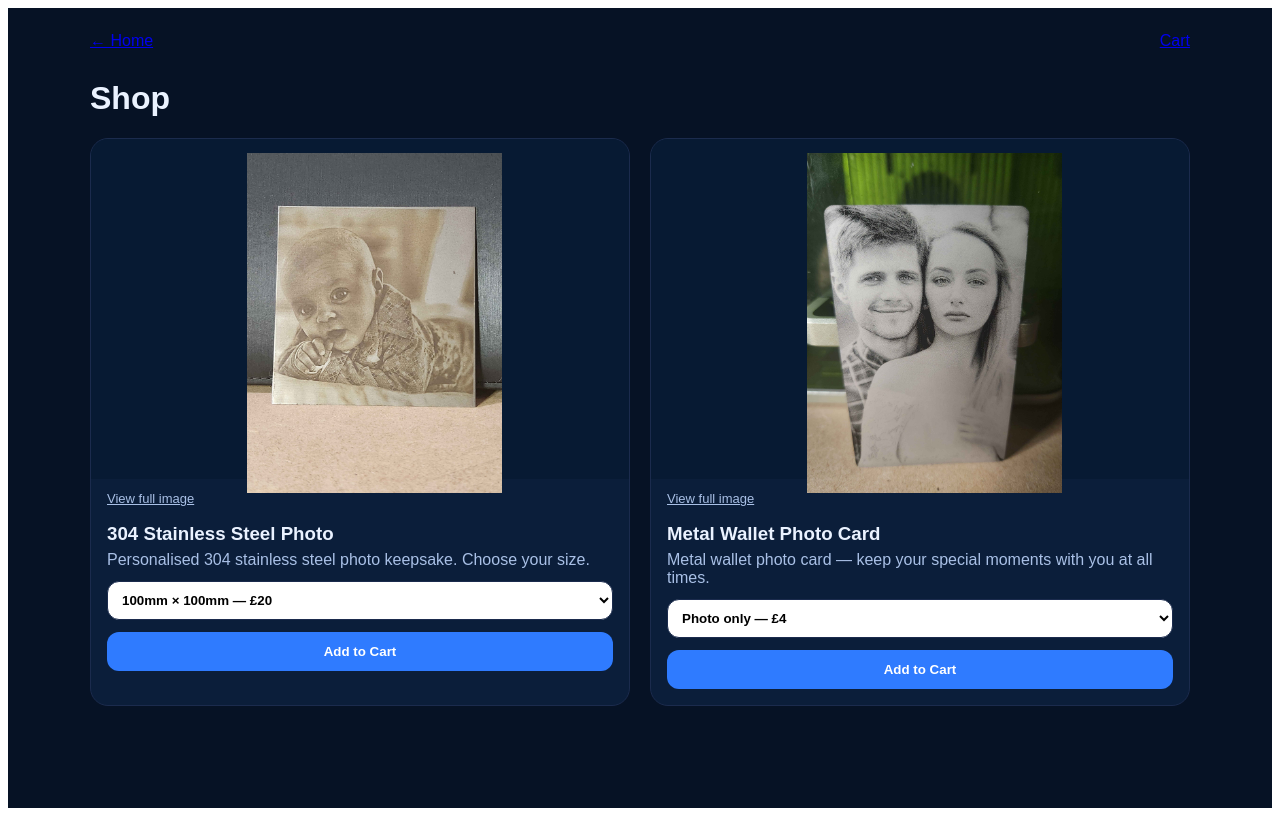
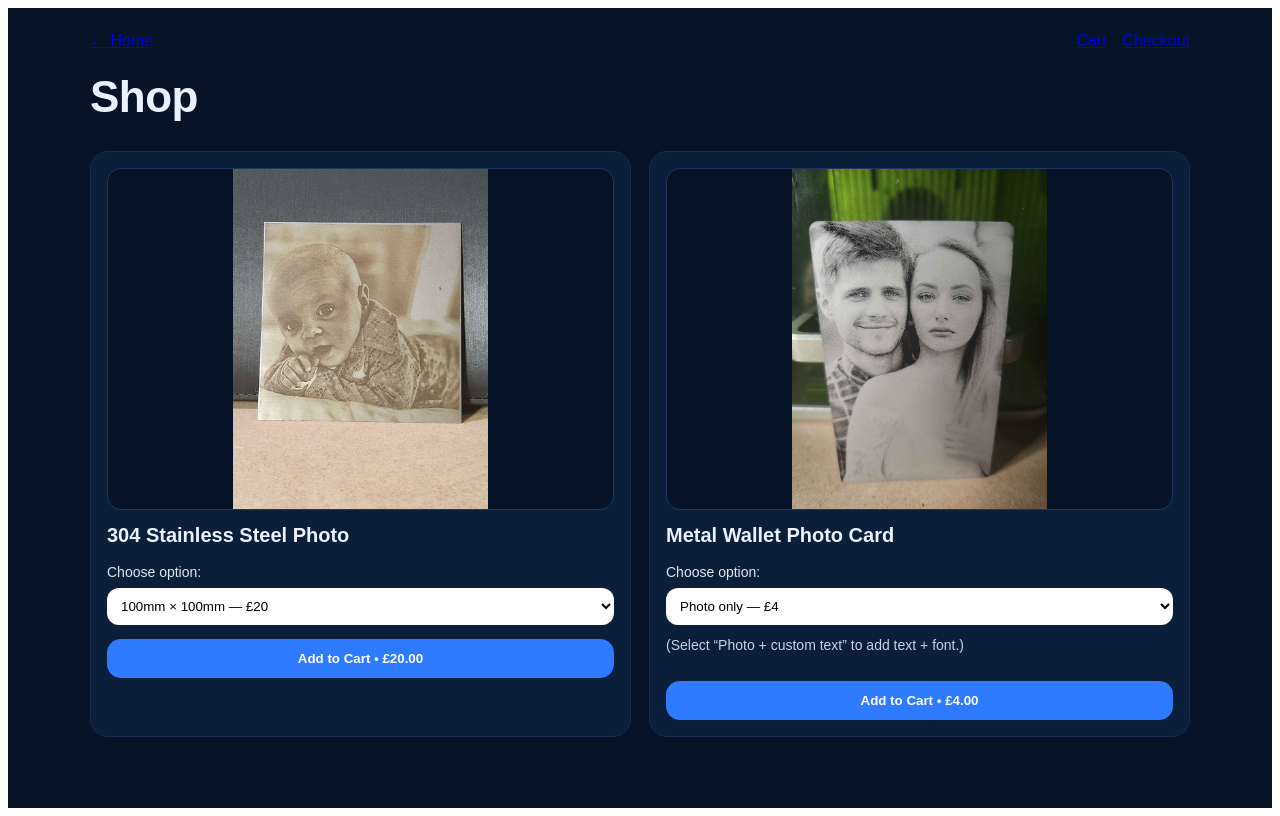
Before and after one commit to generationsinmaking/generations-in-making, a Next.js app: page /shop in a window 1280 px wide. Built offline with nearby package versions, Linux system fonts and the light colour scheme.

Commit message:
Fix shop item shape for build

```diff
--- a/src/app/shop/page.tsx
+++ b/src/app/shop/page.tsx
@@ -2,109 +2,194 @@
 
 import Link from "next/link";
 import Image from "next/image";
-import { useState } from "react";
-import { products } from "@/lib/products";
+import { useMemo, useState } from "react";
 import { addToCart } from "@/lib/cart";
 
-// Fonts you wanted (names shown in dropdown)
-const WALLET_FONTS = ["Lato", "Charm", "Griffy", "Berkshire Swash"];
+type ProductOption = {
+  id: string;
+  label: string;
+  price: number;
+  requiresText?: boolean;
+};
 
-export default function Shop() {
-  const [selectedOption, setSelectedOption] = useState<Record<string, string>>(() => {
-    const initial: Record<string, string> = {};
-    for (const p of products) initial[p.id] = p.options[0]?.id || "";
-    return initial;
-  });
+type Product = {
+  id: string;
+  name: string;
+  image: string;
+  options: ProductOption[];
+  showFontGuideImage?: string; // optional helper image
+};
 
-  const [walletText, setWalletText] = useState("");
-  const [walletFont, setWalletFont] = useState(WALLET_FONTS[0]);
+const FONTS = ["Lato", "Charm", "Griffy", "Berkshire Swash"] as const;
+
+const PRODUCTS: Product[] = [
+  {
+    id: "steel-photo",
+    name: "304 Stainless Steel Photo",
+    image: "/images/steel-photo.jpg",
+    options: [
+      { id: "steel-100x100", label: "100mm × 100mm — £20", price: 20 },
+      { id: "steel-100x200", label: "100mm × 200mm — £40", price: 40 },
+    ],
+  },
+  {
+    id: "metal-wallet-photo",
+    name: "Metal Wallet Photo Card",
+    image: "/images/wallet-photo.jpg",
+    // If you add a font guide image into /public/images, set it here:
+    // showFontGuideImage: "/images/wallet-fonts.jpg",
+    options: [
+      { id: "wallet-photo-only", label: "Photo only — £4", price: 4 },
+      { id: "wallet-photo-text", label: "Photo + custom text — £5.50", price: 5.5, requiresText: true },
+    ],
+  },
+];
 
 function money(n: number) {
   return `£${n.toFixed(2)}`;
 }
 
+export default function ShopPage() {
+  const [selectedOptionId, setSelectedOptionId] = useState<Record<string, string>>(() => {
+    const init: Record<string, string> = {};
+    for (const p of PRODUCTS) init[p.id] = p.options[0]?.id || "";
+    return init;
+  });
+
+  const [walletText, setWalletText] = useState("");
+  const [walletFont, setWalletFont] = useState<(typeof FONTS)[number]>("Lato");
+  const [error, setError] = useState<string>("");
+
+  const selectedOptionByProduct = useMemo(() => {
+    const map: Record<string, ProductOption | undefined> = {};
+    for (const p of PRODUCTS) {
+      map[p.id] = p.options.find((o) => o.id === selectedOptionId[p.id]);
+    }
+    return map;
+  }, [selectedOptionId]);
+
+  function handleAdd(product: Product) {
+    setError("");
+
+    const opt = selectedOptionByProduct[product.id];
+    if (!opt) {
+      setError("Please choose an option.");
+      return;
+    }
+
+    const isWallet = product.id === "metal-wallet-photo";
+    const needsText = isWallet && !!opt.requiresText;
+
+    const cleanText = walletText.trim();
+    if (needsText && !cleanText) {
+      setError("Please type the custom text for the wallet card.");
+      return;
+    }
+
+    // ✅ CartItem DOES NOT support optionLabel in your project
+    // So we include the option label inside the item name instead.
+    const displayName = `${product.name} (${opt.label.replace(/ — £.*$/, "")})`;
+
+    addToCart({
+      id: product.id,
+      name: displayName,
+      qty: 1,
+      unitPrice: opt.price,
+      optionId: opt.id,
+      customText: needsText ? cleanText : undefined,
+      font: needsText ? walletFont : undefined,
+    });
+  }
+
   return (
     <main style={{ minHeight: "100vh", background: "#061225", color: "#eaf2ff" }}>
       <div style={{ maxWidth: 1100, margin: "0 auto", padding: 24 }}>
-        <header style={{ display: "flex", justifyContent: "space-between" }}>
+        <header style={{ display: "flex", justifyContent: "space-between", alignItems: "center" }}>
           <Link href="/">← Home</Link>
+          <div style={{ display: "flex", gap: 16 }}>
             <Link href="/cart">Cart</Link>
+            <Link href="/checkout">Checkout</Link>
+          </div>
         </header>
 
-        <h1 style={{ marginTop: 30 }}>Shop</h1>
+        <h1 style={{ marginTop: 22, fontSize: 44, letterSpacing: -0.5 }}>Shop</h1>
+
+        {error ? (
+          <div
+            style={{
+              background: "#3a1220",
+              border: "1px solid #5a2335",
+              color: "#ffd4df",
+              padding: 12,
+              borderRadius: 12,
+              marginTop: 12,
+              marginBottom: 12,
+            }}
+          >
+            {error}
+          </div>
+        ) : null}
 
         <div
           style={{
-            marginTop: 18,
             display: "grid",
             gridTemplateColumns: "repeat(auto-fit, minmax(320px, 1fr))",
-            gap: 20,
+            gap: 18,
+            marginTop: 18,
           }}
         >
-          {products.map((p) => {
-            const optionId = selectedOption[p.id];
-            const opt = p.options.find((o) => o.id === optionId) || p.options[0];
-            const needsText = !!opt?.requiresText;
+          {PRODUCTS.map((p) => {
+            const opt = selectedOptionByProduct[p.id];
+            const isWallet = p.id === "metal-wallet-photo";
+            const needsText = isWallet && !!opt?.requiresText;
 
             return (
               <div
                 key={p.id}
                 style={{
                   background: "#0b1e3a",
+                  padding: 16,
                   borderRadius: 18,
                   border: "1px solid #1b2b4d",
-                  overflow: "hidden",
                 }}
               >
-                {/* Product image (NOT CROPPED) */}
                 <div
                   style={{
-                    position: "relative",
-                    width: "100%",
-                    height: 340,
-                    background: "#071a33",
+                    borderRadius: 14,
+                    overflow: "hidden",
+                    border: "1px solid #20365f",
+                    background: "#061225",
                   }}
                 >
+                  {/* Less cropping: contain */}
+                  <div style={{ position: "relative", width: "100%", height: 340 }}>
                     <Image
                       src={p.image}
                       alt={p.name}
                       fill
-                    style={{
-                      objectFit: "contain", // <-- this stops cropping
-                      padding: 14,
-                    }}
+                      sizes="(max-width: 768px) 100vw, 520px"
+                      style={{ objectFit: "contain" }}
+                      priority={p.id === "steel-photo"}
                     />
                   </div>
-
-                {/* View full image link */}
-                <div style={{ padding: "10px 16px 0" }}>
-                  <a
-                    href={p.image}
-                    target="_blank"
-                    rel="noreferrer"
-                    style={{ color: "#a9c0e6", fontSize: 13, textDecoration: "underline" }}
-                  >
-                    View full image
-                  </a>
                 </div>
 
-                <div style={{ padding: 16 }}>
-                  <h3 style={{ margin: "0 0 6px" }}>{p.name}</h3>
-                  <p style={{ margin: "0 0 12px", color: "#a9c0e6" }}>{p.description}</p>
+                <h2 style={{ marginTop: 14, fontSize: 20 }}>{p.name}</h2>
 
+                <label style={{ display: "block", marginTop: 10, fontSize: 14, opacity: 0.95 }}>
+                  Choose option:
+                </label>
                 <select
-                    value={optionId}
-                    onChange={(e) =>
-                      setSelectedOption((prev) => ({ ...prev, [p.id]: e.target.value }))
-                    }
+                  value={selectedOptionId[p.id]}
+                  onChange={(e) => setSelectedOptionId((s) => ({ ...s, [p.id]: e.target.value }))}
                   style={{
+                    marginTop: 8,
                     width: "100%",
                     padding: 10,
                     borderRadius: 12,
-                      border: "1px solid #1b2b4d",
-                      backgroundColor: "#ffffff",
-                      color: "#000000",
-                      fontWeight: 600,
+                    background: "#ffffff",
+                    color: "#000",
+                    border: "none",
                   }}
                 >
                   {p.options.map((o) => (
@@ -114,162 +199,95 @@ export default function Shop() {
                   ))}
                 </select>
 
-                  {/* Wallet custom text UI */}
-                  {p.id === "metal-wallet-photo" && needsText && (
+                {isWallet ? (
+                  <div style={{ marginTop: 12 }}>
+                    {p.showFontGuideImage ? (
                       <div
                         style={{
-                        marginTop: 12,
-                        padding: 12,
+                          marginTop: 10,
                           borderRadius: 14,
-                        border: "1px solid #1b2b4d",
-                        background: "#071a33",
+                          overflow: "hidden",
+                          border: "1px solid #20365f",
+                          background: "#061225",
                         }}
                       >
-                      {p.fontGuideImage && (
-                        <div style={{ marginBottom: 10 }}>
-                          <div style={{ fontWeight: 800, marginBottom: 8 }}>
-                            Font guide (preview)
-                          </div>
-
-                          {/* Font guide image (NOT CROPPED) */}
-                          <div
-                            style={{
-                              position: "relative",
-                              width: "100%",
-                              height: 220,
-                              background: "#061225",
-                              borderRadius: 12,
-                              overflow: "hidden",
-                            }}
-                          >
+                        <div style={{ position: "relative", width: "100%", height: 220 }}>
                           <Image
-                              src={p.fontGuideImage}
+                            src={p.showFontGuideImage}
                             alt="Font guide"
                             fill
+                            sizes="(max-width: 768px) 100vw, 520px"
+                            style={{ objectFit: "contain" }}
+                          />
+                        </div>
+                      </div>
+                    ) : null}
+
+                    {needsText ? (
+                      <>
+                        <label style={{ display: "block", marginTop: 12, fontSize: 14 }}>
+                          Personalisation text:
+                        </label>
+                        <input
+                          value={walletText}
+                          onChange={(e) => setWalletText(e.target.value)}
+                          placeholder="Type your text here…"
                           style={{
-                                objectFit: "contain", // <-- not cropped
+                            marginTop: 8,
+                            width: "100%",
                             padding: 10,
+                            borderRadius: 12,
+                            border: "none",
                           }}
                         />
-                          </div>
 
-                          <div style={{ marginTop: 8 }}>
-                            <a
-                              href={p.fontGuideImage}
-                              target="_blank"
-                              rel="noreferrer"
-                              style={{
-                                color: "#a9c0e6",
-                                fontSize: 13,
-                                textDecoration: "underline",
-                              }}
-                            >
-                              View font guide full size
-                            </a>
-                          </div>
-                        </div>
-                      )}
-
-                      <label style={{ display: "block", fontWeight: 700, marginBottom: 6 }}>
-                        Choose font
+                        <label style={{ display: "block", marginTop: 12, fontSize: 14 }}>
+                          Choose font:
                         </label>
                         <select
                           value={walletFont}
-                        onChange={(e) => setWalletFont(e.target.value)}
+                          onChange={(e) => setWalletFont(e.target.value as (typeof FONTS)[number])}
                           style={{
+                            marginTop: 8,
                             width: "100%",
                             padding: 10,
                             borderRadius: 12,
-                          border: "1px solid #1b2b4d",
-                          backgroundColor: "#ffffff",
-                          color: "#000000",
-                          fontWeight: 600,
-                          marginBottom: 10,
+                            background: "#ffffff",
+                            color: "#000",
+                            border: "none",
                           }}
                         >
-                        {WALLET_FONTS.map((f) => (
+                          {FONTS.map((f) => (
                             <option key={f} value={f}>
                               {f}
                             </option>
                           ))}
                         </select>
-
-                      <label style={{ display: "block", fontWeight: 700, marginBottom: 6 }}>
-                        Personalisation text
-                      </label>
-                      <input
-                        value={walletText}
-                        onChange={(e) => setWalletText(e.target.value)}
-                        placeholder="Type the text you want on the card..."
-                        style={{
-                          width: "100%",
-                          padding: 10,
-                          borderRadius: 12,
-                          border: "1px solid #1b2b4d",
-                          backgroundColor: "#ffffff",
-                          color: "#000000",
-                        }}
-                      />
-
-                      <div style={{ marginTop: 8, color: "#a9c0e6", fontSize: 13 }}>
-                        Price: {money(opt?.price ?? 0)} (includes custom text)
+                      </>
+                    ) : (
+                      <p style={{ marginTop: 10, opacity: 0.85, fontSize: 14 }}>
+                        (Select “Photo + custom text” to add text + font.)
+                      </p>
+                    )}
                   </div>
-                    </div>
-                  )}
+                ) : null}
 
                 <button
-                    onClick={() => {
-                      if (!opt) return;
-
-                      // Require text if option requires it
-                      if (p.id === "metal-wallet-photo" && opt.requiresText) {
-                        if (!walletText.trim()) {
-                          alert("Please type the custom text before adding to cart.");
-                          return;
-                        }
-                      }
-
-                      const displayName =
-                        opt?.label?.includes("—")
-                          ? `${p.name} (${opt.label.split("—")[0].trim()})`
-                          : `${p.name} (${opt.label})`;
-
-                      addToCart({
-                        id: p.id,
-                        name: displayName,
-                        unitPrice: opt.price,
-                        optionId: opt.id,
-                        personalisation:
-                          p.id === "metal-wallet-photo" && opt.requiresText
-                            ? walletText.trim()
-                            : undefined,
-                        font:
-                          p.id === "metal-wallet-photo" && opt.requiresText ? walletFont : undefined,
-                      });
-
-                      // reset wallet fields after add
-                      if (p.id === "metal-wallet-photo" && opt.requiresText) {
-                        setWalletText("");
-                        setWalletFont(WALLET_FONTS[0]);
-                      }
-
-                      alert("Added to cart!");
-                    }}
+                  onClick={() => handleAdd(p)}
                   style={{
-                      marginTop: 12,
+                    marginTop: 14,
                     width: "100%",
                     padding: "12px 14px",
-                      borderRadius: 12,
+                    borderRadius: 14,
                     border: "none",
                     background: "#2f7bff",
                     color: "white",
-                      fontWeight: 800,
+                    fontWeight: 700,
                     cursor: "pointer",
                   }}
                 >
-                    Add to Cart
+                  Add to Cart {opt ? `• ${money(opt.price)}` : ""}
                 </button>
-                </div>
               </div>
             );
           })}
```
Also changed, not shown: src/app/api/admin/orders/status/route.ts (+12 -10 lines). Lines whose indentation alone changed are shown as unchanged.
